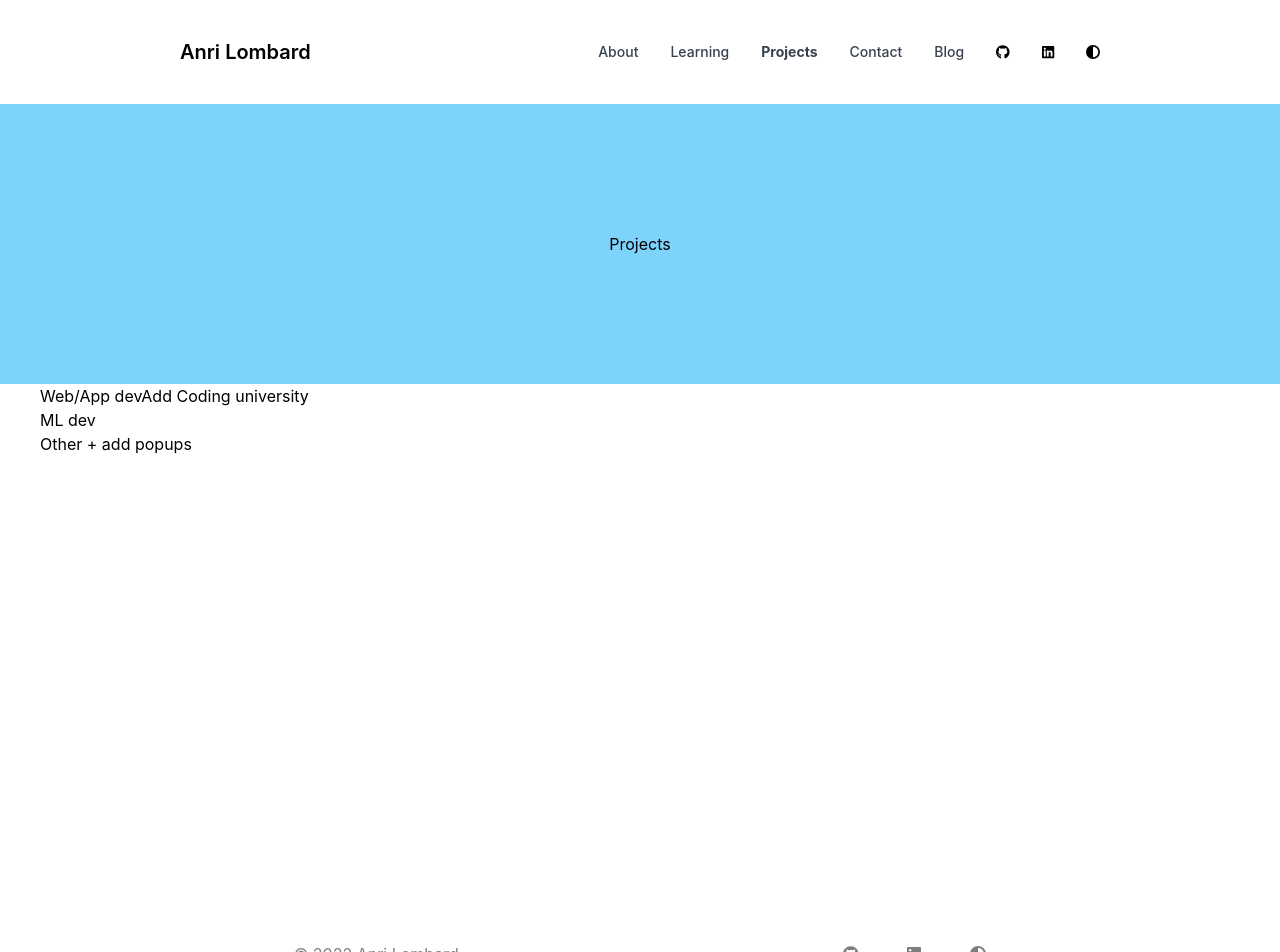
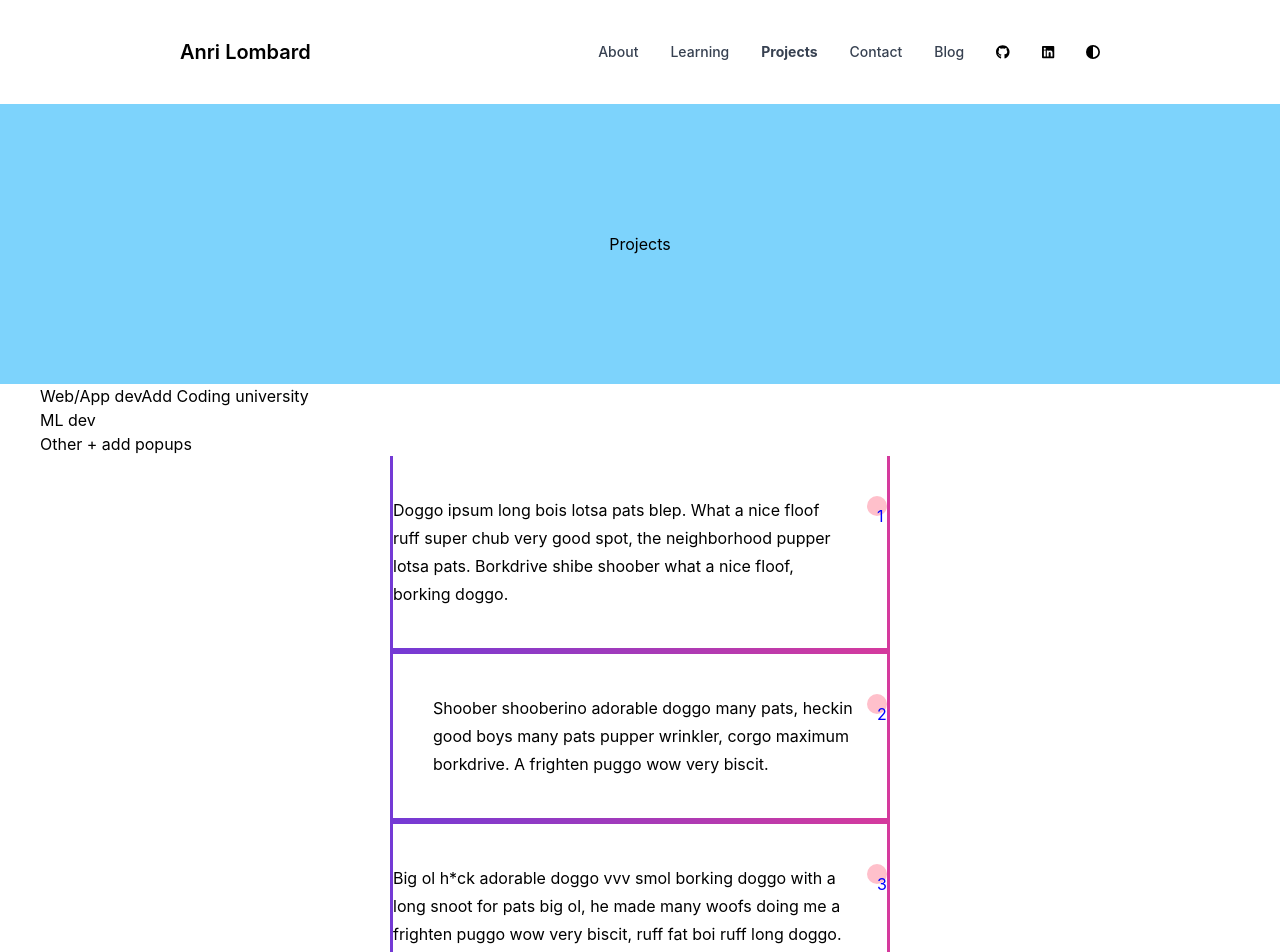
Before and after one commit to Anri-Lombard/Anri-Lombard-v4, a Next.js app: page /projects in a window 1280 px wide. Shown: the top 952 px of the page. Built offline with nearby package versions, Linux system fonts and the light colour scheme.

Commit message:
Template styling

```diff
--- a/pages/projects.tsx
+++ b/pages/projects.tsx
@@ -14,6 +14,14 @@ function Projects() {
             <div>
                 Other + add popups
             </div>
+
+            <div className="projects">
+                <p>Doggo ipsum long bois lotsa pats blep. What a nice floof ruff super chub very good spot, the neighborhood pupper lotsa pats. Borkdrive shibe shoober what a nice floof, borking doggo.</p>
+                <p>Shoober shooberino adorable doggo many pats, heckin good boys many pats pupper wrinkler, corgo maximum borkdrive. A frighten puggo wow very biscit.</p>
+                <p>Big ol h*ck adorable doggo vvv smol borking doggo with a long snoot for pats big ol, he made many woofs doing me a frighten puggo wow very biscit, ruff fat boi ruff long doggo. </p>
+                <p>Long bois mlem I am bekom fat wrinkler puggo maximum borkdrive big ol pupper I am bekom fat, fluffer vvv adorable doggo lotsa pats snoot. I am bekom fat ur givin me a spook length boy wow very biscit very good spot.</p>
+                <p>Doggo ipsum long bois lotsa pats blep. What a nice floof ruff super chub very good spot, the neighborhood pupper lotsa pats. Borkdrive shibe shoober what a nice floof, borking doggo.</p>
+            </div>
         </div>
     )
 }
--- a/styles/globals.css
+++ b/styles/globals.css
@@ -36,10 +36,7 @@ a {
   }
 
   .navbar-item {
-    @apply block py-2 pr-4 pl-3 text-gray-700 border-b border-gray-100 hover:bg-gray-50
-      md:hover:bg-transparent md:border-0 md:p-0 dark:text-gray-400
-      md:dark:hover:text-white dark:hover:bg-gray-700 dark:hover:text-white
-      md:dark:hover:bg-transparent dark:border-gray-700;
+    @apply block py-2 pr-4 pl-3 text-gray-700 border-b border-gray-100 hover:bg-gray-50 md:hover:bg-transparent md:border-0 md:p-0 dark:text-gray-400 md:dark:hover:text-white dark:hover:bg-gray-700 dark:hover:text-white md:dark:hover:bg-transparent dark:border-gray-700;
     /* background: blue; */
     display: inline-block;
     position: relative;
@@ -69,9 +66,7 @@ a {
 
   /* Profile */
   .profile {
-    @apply bg-sky-100 border-solid border-2 border-cyan-700 drop-shadow-md
-      transition duration-200 ease-out hover:scale-105 hover:ease-in
-      hover:drop-shadow-2xl w-3/4 place-self-center rounded-sm
+    @apply bg-sky-100 border-solid border-2 border-cyan-700 drop-shadow-md transition duration-200 ease-out hover:scale-105 hover:ease-in hover:drop-shadow-2xl w-3/4 place-self-center rounded-sm
   }
 
   .profile-img {
@@ -80,7 +75,6 @@ a {
 
   .profile-item-1 {
     @apply bg-sky-50 p-5 grow
-
   }
 
   .profile-item-2 {
@@ -100,6 +94,7 @@ a {
 
     @apply bg-sky-300 border-solid border-2 border-sky-800 rounded drop-shadow-sm p-5
   }
+
   .flip {
     animation: flip 0.5s ease-in-out;
   }
@@ -107,6 +102,7 @@ a {
   .heading {
     @apply font-medium text-2xl pt-2 m-10 place-self-center
   }
+
   .heading_2 {
     @apply font-light pb-2 text-xl place-self-center
   }
@@ -115,16 +111,90 @@ a {
     @apply flex flex-row flex-wrap place-content-center
   }
 
+  /* Projects */
+
+  .projects {
+    min-width: 300px;
+    max-width: 500px;
+    margin: auto;
+  }
+
+  .projects p {
+    font-size: 1em;
+    line-height: 1.75em;
+    border-top: 3px solid;
+    border-image: linear-gradient(to right, #743ad5 0%, #d53a9d 100%);
+    border-image-slice: 1;
+    border-width: 3px;
+    margin: 0;
+    padding: 40px;
+    counter-increment: section;
+    position: relative;
+    color: $black;
+
+  }
+
+  /* Numbers */
+  .projects p:before {
+    content: counter(section);
+    position: absolute;
+    border-radius: 50%;
+    padding: 10px;
+    height: 1.25em;
+    width: 1.25em;
+    background-color: pink;
+    text-align: center;
+    line-height: 1.25em;
+    color: blue;
+    font-size: 1em;
+  }
+
+  /* odd number borders */
+  .projects p:nth-child(odd) {
+    border-right: 3px solid;
+    padding-left: 0;
+  }
+
+  .projects p:before {
+    left: 100%;
+    margin-left: -20px;
+  }
+
+  /* even number borders */
+  .projects p:nth-child(even) {
+    border-left: 3px solid;
+    padding-right: 0;
+  }
+
+  .projects p:before {
+    right: 100%;
+    margin-right: -20px;
+  }
+
+  /* handle first and last */
+  .projects p:first-child {
+    border-top: 0;
+    border-top-right-radius: 0;
+    border-top-left-radius: 0;
+  }
+
+  .projects p:last-child {
+    border-bottom-right-radius: 0;
+    border-bottom-left-radius: 0;
+  }
+
 
 
   @keyframes flip {
     0% {
       transform: scale(1, 1)
     }
+
     50% {
       transform: scale(0, 1.2);
 
     }
+
     100% {
       transform: scale(1, 1);
     }
```
